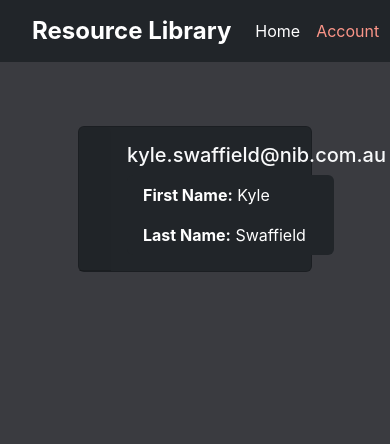
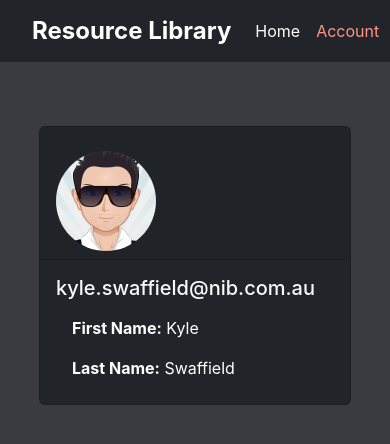
Before and after one commit to swaff-y/post-it, a Next.js app: page /account in a window 390 px wide. Shown: the top 444 px of the page. Built offline with nearby package versions, Linux system fonts and the light colour scheme.

Commit message:
refactor account styling

```diff
--- a/src/app/account/account.css
+++ b/src/app/account/account.css
@@ -4,6 +4,12 @@
   margin-left: 20%;
   display: flex;
   flex-direction: row;
+}
+
+.account-avatar {
+  width: 100px;
+  height: 100px;
+  margin-top: 1rem;
 }
 
 .ac-list-group {
@@ -15,3 +21,20 @@
   background-color: var(--bg-tab-color);
   border: none
 }
+
+@media (max-width: 699px) {
+  .account-card {
+    width: 80%;
+    margin-left: 10%;
+    display: flex;
+    flex-direction: column;
+  }
+
+  .ac-list-group {
+    width: 100%;
+  }
+
+  .ac-list-item {
+    overflow: scroll;
+  }
+}
--- a/src/app/account/page.tsx
+++ b/src/app/account/page.tsx
@@ -14,10 +14,9 @@
         <Card.Header>
           <Card.Img
             as={Image as any}
-            width="100px"
-            height="100px"
             src='avatar.png'
             roundedCircle
+            className='account-avatar'
           />
         </Card.Header>
         <Card.Body>
```
